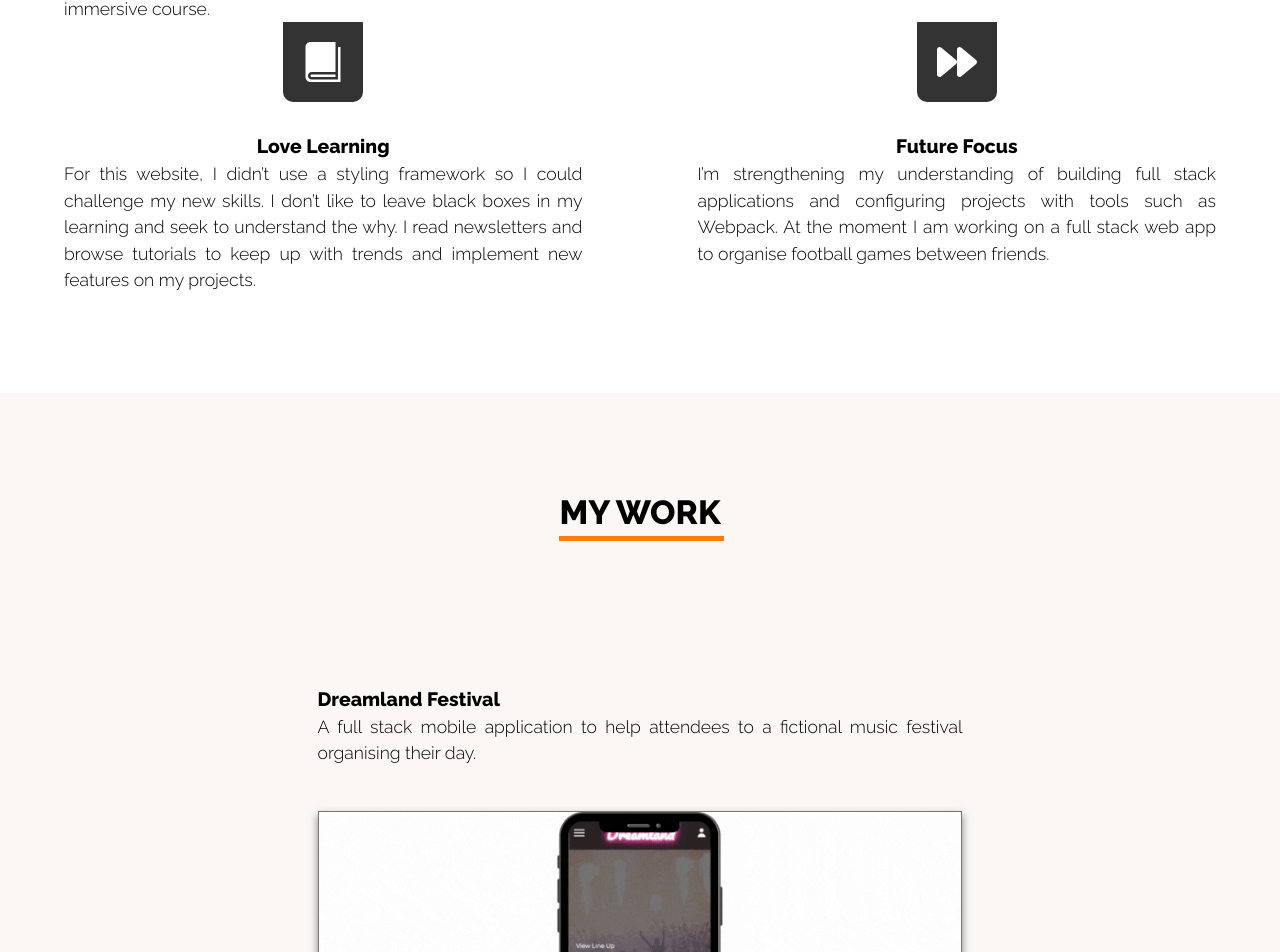
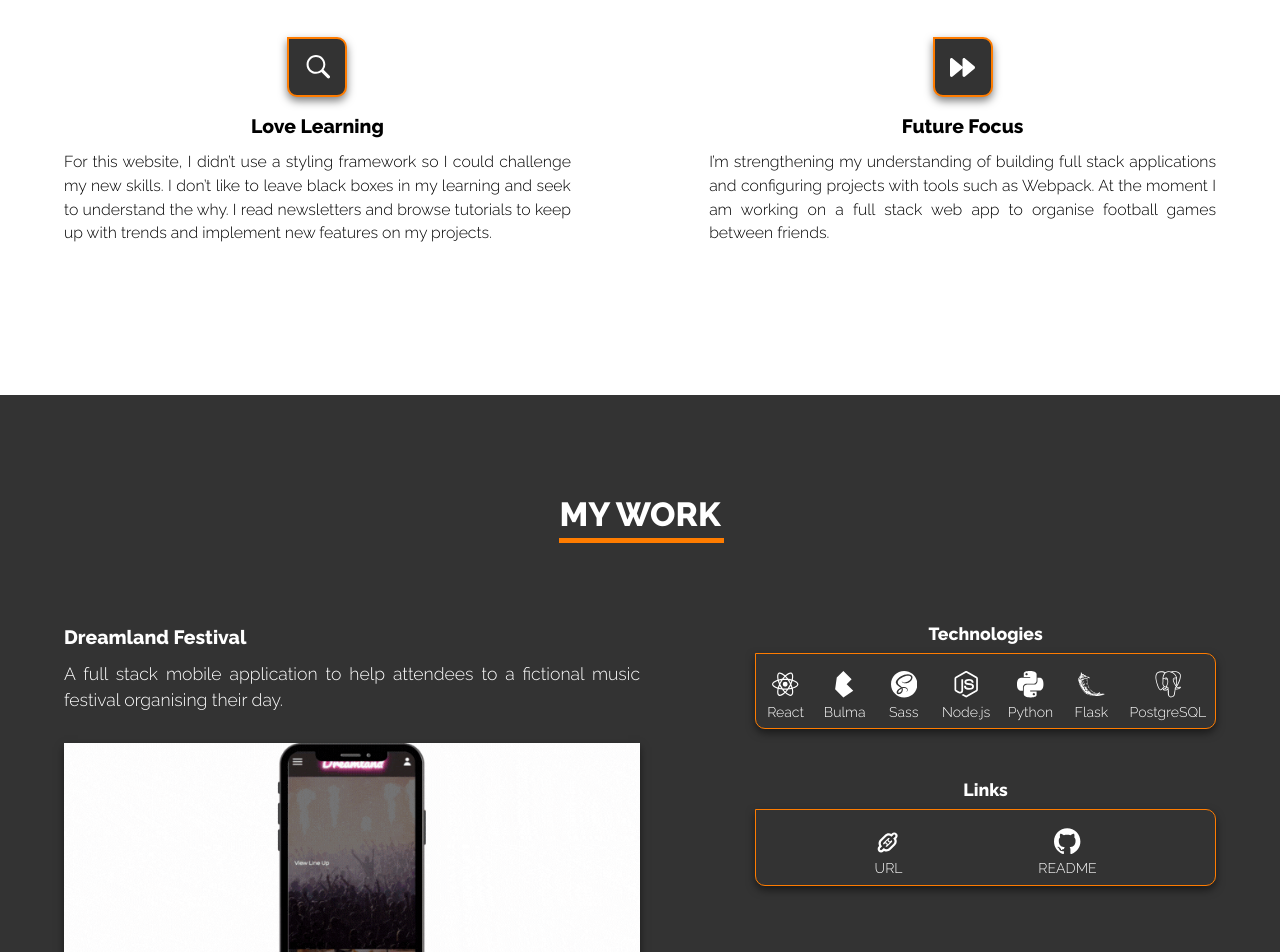
Before and after one commit to fdepasse/portfolio, a React (Create React App) app: page / in a window 1280 px wide. Shown: the part 1811-2763 px from the top of the page. Built offline with nearby package versions, Linux system fonts and the light colour scheme.

Commit message:
my work responsive

```diff
--- a/src/components/my-work/Carousel.js
+++ b/src/components/my-work/Carousel.js
@@ -2,15 +2,12 @@ import React from 'react'
 import { PreviousButton, NextButton } from './Buttons'
 
 
-function Carousel({ project, setProject, slide, setSlide, swipeRight, setSwipeRight, swipeLeft, setSwipeLeft }) {
+function Carousel({ project, setProject, slide, setSlide }) {
   return <figure id='project-carousel'>
-    <img src={project.image} alt='carousel showing projects' className={`${swipeRight ? 'swipe-right' : ''} ${swipeLeft ? 'swipe-left' : ''}`} onAnimationEnd={() => {
-      setSwipeRight(false)
-      setSwipeLeft(false)
-      }} />
+    <img src={project.image} alt='carousel showing projects' />
     <nav id='project-buttons-nav'>
-      <PreviousButton setProject={setProject} setSwipeLeft={setSwipeLeft} slide={slide} setSlide={setSlide} />
-      <NextButton setProject={setProject} setSwipeRight={setSwipeRight} slide={slide} setSlide={setSlide} />
+      <PreviousButton setProject={setProject} slide={slide} setSlide={setSlide} />
+      <NextButton setProject={setProject} slide={slide} setSlide={setSlide} />
     </nav>
   </figure>
 }
--- a/src/components/my-work/MyWork.js
+++ b/src/components/my-work/MyWork.js
@@ -8,16 +8,20 @@ import ProjectLinks from './ProjectLinks'
 function MyWork() {
   const [project, setProject] = useState(defaultProject)
   const [slide, setSlide] = useState(defaultProject.id)
-  const [swipeRight, setSwipeRight] = useState(false)
-  const [swipeLeft, setSwipeLeft] = useState(false)
 
   return <section id='mywork' className='section'>
     <section className='sub-section'>
       <h2 className='title'>MY WORK</h2>
-        <Project project={project} swipeRight={swipeRight} swipeLeft={swipeLeft} />
-        <Carousel project={project} setProject={setProject} slide={slide} setSlide={setSlide} swipeRight={swipeRight} setSwipeRight={setSwipeRight} swipeLeft={swipeLeft} setSwipeLeft={setSwipeLeft} />
-        <Tech project={project} swipeRight={swipeRight} swipeLeft={swipeLeft} />
-        <ProjectLinks project={project} swipeRight={swipeRight} swipeLeft={swipeLeft} />
+      <section id='mywork-content-container'>
+        <section id='project-carousel-section'>
+          <Project project={project} />
+          <Carousel project={project} setProject={setProject} slide={slide} setSlide={setSlide} />
+        </section>
+        <section id='tech-links-section'>
+          <Tech project={project} />
+          <ProjectLinks project={project} />
+        </section>
+      </section>
     </section>
   </section>
 }
--- a/src/components/my-work/Project.js
+++ b/src/components/my-work/Project.js
@@ -1,7 +1,7 @@
 import React from 'react'
 
-function Project({ project, swipeRight, swipeLeft }) {
-  return <div id='project-desc' role='article' className={`${swipeRight ? 'swipe-right' : ''} ${swipeLeft ? 'swipe-left' : ''}`}>
+function Project({ project }) {
+  return <div id='project-desc' role='article'>
       <h3 className='heading'>{project.name}</h3>
       <p className='content'>{project.description}</p>
     </div>
--- a/src/components/my-work/ProjectLinks.js
+++ b/src/components/my-work/ProjectLinks.js
@@ -3,8 +3,9 @@ import { SiGithub } from 'react-icons/si'
 import { TiLinkOutline } from 'react-icons/ti'
 
 
-function ProjectLinks({ project, swipeRight, swipeLeft }) {
-  return <div id='project-links' role='navigation' className={`${swipeRight ? 'swipe-right' : ''} ${swipeLeft ? 'swipe-left' : ''}`}>
+function ProjectLinks({ project }) {
+  return <div id='project-links' role='navigation'>
+    <h4>Links</h4>
     <nav id='project-links-nav' >
       <a href={project.url} target='blank'>
         <figure>
--- a/src/components/my-work/Tech.js
+++ b/src/components/my-work/Tech.js
@@ -1,7 +1,7 @@
 import React from 'react'
 
-function Tech({ project, swipeRight, swipeLeft }) {
-  return <div id='project-tech' role='article' className={`${swipeRight ? 'swipe-right' : ''} ${swipeLeft ? 'swipe-left' : ''}`}>
+function Tech({ project }) {
+  return <div id='project-tech' role='article'>
     <h4>Technologies</h4>
     <div id='project-tech-list'>
     {project.tech.map(tech => {
--- a/src/content/data/data.js
+++ b/src/content/data/data.js
@@ -6,7 +6,7 @@ import { SiHtml5, SiCss3, SiJavascript, SiSass, SiNodeDotJs, SiPython, SiFlask,
 import profile from '../../content/images/profile-picture.jpg'
 import { RiHistoryLine, RiCodeSSlashLine } from 'react-icons/ri'
 import { FaForward } from 'react-icons/fa'
-import { ImBook } from 'react-icons/im'
+import { GoSearch } from 'react-icons/go'
 const Express = () => <i className="devicon-express-original"></i>
 
 
@@ -34,7 +34,7 @@ export const aboutMe = [
   {
     heading: 'Love Learning',
     name: 'love-learning',
-    image: <ImBook />,
+    image: <GoSearch />,
     content: 'For this website, I didn’t  use a styling framework  so I could challenge my new skills. I don’t like to leave  black boxes in my learning and seek to understand the why. I read newsletters and browse tutorials to keep up with trends and implement new features on my projects.'
   },
   {
--- a/src/style/about-me.scss
+++ b/src/style/about-me.scss
@@ -4,12 +4,15 @@
   #who-skills {
     display: flex;
     flex-direction: column;
-    margin-bottom: 100px;
+    margin-bottom: 50px;
   }
 
   #skills-section {
     display: flex;
     flex-direction: column;
+    h3 {
+      align-self: center;
+    }
   }
 
   #skills-bars-container {
@@ -25,23 +28,24 @@
     background-color: $dark-grey;
     border-top-right-radius: 10px;
     border-bottom-right-radius: 10px;
+    border-bottom-left-radius: 10px;
     box-shadow: 0 4px 8px rgba(0, 0, 0, 0.5);
     width: 100%;
-    height: 10ch;
-    margin: 10px 0;
+    height: 7.5ch;
+    margin: 20px 0;
     transition: 0.3s;
-    &:hover {
-      box-shadow: none;
-    }
 
     h5 {
-      color: white;
-      background-color: rgba(0, 0, 0, 0.2);
+      color: $dark-grey;
+      background-color: $orange;
+      font-size: 0.7rem;
+      opacity: 1;
       writing-mode: vertical-rl;
       transform: rotate(180deg);
       height: 100%;
       text-align: center;
       padding: 0 0.5rem;
+      border-top-right-radius: 10px;
     }
   }
 
@@ -61,9 +65,6 @@
     color: white;
     font-size: 1.5rem;
     transition: 0.3s;
-    &:hover {
-      color: $orange;
-    }
 
     figcaption {
       padding-top: 0.5rem;
@@ -75,7 +76,11 @@
     display: flex;
     flex-direction: column;
     align-items: center;
-    margin-bottom: 100px;
+    margin-bottom: 50px;
+
+    p {
+      font-size: 0.9rem;
+    }
   }
 
   img {
@@ -96,14 +101,16 @@
       justify-content: center;
       background-color: $dark-grey;
       color: white;
-      font-size: 40px;
+      font-size: 25px;
+      border: solid 2px $orange;
       border-bottom-left-radius: 10px;
       border-bottom-right-radius: 10px;
-      width: 80px;
-      height: 80px;
-      padding: 1rem;
+      border-top-right-radius: 10px;
+      box-shadow: 0 4px 8px rgba(0, 0, 0, 0.5);
+      width: 60px;
+      height: 60px;
       align-self: center;
-      margin-bottom: 30px;
+      margin-bottom: 15px;
     }
   }
 }
@@ -117,6 +124,9 @@
 }
 
 @media only screen and (min-width: 768px) {
+  #about #who-skills {
+    margin-bottom: 70px;
+  }
 
   #about #articles-about-me {
     display: flex;
@@ -127,15 +137,17 @@
   }
 
   #articles-about-me article {
-    width: 27.5ch;
+    width: 25ch;
   }
 
-  #background, #love-learning{
-    margin-right: 2.5ch;
+  #background,
+  #love-learning {
+    margin-right: 5ch;
   }
 
-  #code, #future-focus{
-    margin-left: 2.5ch;
+  #code,
+  #future-focus {
+    margin-left: 5ch;
   }
 }
 
@@ -145,15 +157,15 @@
     flex-direction: row;
     width: 100%;
     justify-content: space-between;
-    margin-bottom:0;
+    margin: 25px 0 25px 0;
   }
 
-  #who{
-    width: 45%;
+  #who {
+    width: 44%;
     margin: 0;
   }
 
-  #skills-section{
+  #skills-section {
     width: 45%;
   }
 
@@ -163,13 +175,26 @@
   }
 
   #articles-about-me article {
-    width: 45%;
-    margin: 0;
+    width: 44%;
+    margin-top: 25px;
   }
 }
 
 @media only screen and (min-width: 1560px) {
+  #articles-about-me {
+    margin-top: 50px;
+  }
+
   #articles-about-me article {
     width: 25ch;
   }
+
+  #background {
+    margin-right: 0;
+  }
+
+  #love-learning {
+    margin-left: 5ch;
+    margin-right: 0;
+  }
 }
--- a/src/style/index.scss
+++ b/src/style/index.scss
@@ -46,7 +46,7 @@ body {
   font-size: 1.9rem;
   max-width: 60ch;
   color: black;
-  margin-bottom: 100px;
+  margin-bottom: 80px;
   &:after {
     content: "";
     display: block;
@@ -62,6 +62,7 @@ body {
   color: black;
   line-height: 150%;
   max-width: 60ch;
+  margin-bottom: 0.5rem;
 }
 
 .sub-heading {
--- a/src/style/my-work.scss
+++ b/src/style/my-work.scss
@@ -1,97 +1,43 @@
 @import "./utilities";
 
 #mywork {
-  background-color: $off-white;
+  background-color: $dark-grey;
+
+  h2,
+  p,
+  h3 {
+    color: white;
+  }
+
+  h4 {
+    padding: 0 0 0.5rem 0;
+    color: white;
+  }
+
+  #mywork-content-container {
+    display: flex;
+    flex-direction: column;
+    align-items: center;
+  }
+
+  #project-carousel-section {
+    display: flex;
+    flex-direction: column;
+    width: 100%;
+    max-width: 60ch;
+    margin-bottom: 50px;
+  }
 
   #project-desc {
     display: flex;
     flex-direction: column;
-    padding: 2.5rem 0 0 0;
-  }
-
-  #project-tech {
-    padding: 2.5rem 0 0 0;
-    width: 100%;
-    max-width: 60ch;
-
-    h4{
-      padding: 0 0 1rem 0;
-    }
-  }
-
-  #project-tech-list {
-    display: flex;
-    flex-direction: row;
-    align-self: center;
-    justify-content: space-evenly;
-    align-items: center;
-    flex-wrap: wrap;
-    width: 100%;
-    max-width: 60ch;
-    padding: 0.5rem 0 0 0;
-    background-color: $dark-grey;
-    box-shadow: 0 4px 8px rgba(0, 0, 0, 0.5);
-
-    figure {
-      text-align: center;
-      font-size: 1.5rem;
-      padding: 0.5rem;
-      color: white;
-      transition: 0.3s;
-      &:hover{
-        color: $orange;
-      }
-    }
-
-    figcaption {
-      font-size: 0.8rem;
-    }
-  }
-
-  #project-links {
-    display: flex;
-    flex-direction: column;
-    background-color: black;
-    box-shadow: 0 4px 8px rgba(0, 0, 0, 0.5);
-    margin: 0.5rem 0 0 0;
-    width: 100%;
-    max-width: 60ch;
-  }
-
-  #project-links-nav {
-    display: flex;
-    flex-direction: row;
-    justify-content: center;
-    align-items: center;
-    width: 50%;
-    align-self: center;
-
-    a {
-      text-align: center;
-      text-decoration: none;
-      color:white;
-      font-size: 1.5rem;
-      padding: 0.5rem 1rem;
-      transition: 0.3s;
-      &:hover{
-        color: $orange;
-      }
-
-    }
-
-    figcaption {
-      font-size: 0.8rem;
-    }
+    margin-bottom: 30px;
   }
 
   #project-carousel {
-    padding: 2.5rem 0 0 0;
-
     img {
       box-shadow: 0 4px 8px rgba(0, 0, 0, 0.5);
-      border: $light-grey solid 1px;
       width: 100%;
-      max-width: 60ch;
     }
 
     h4 {
@@ -106,10 +52,14 @@
     width: 100%;
     padding: 1rem 0 0 0;
     font-size: 0.9rem;
+
+    div {
+      color: white;
+    }
   }
 
   .arrow {
-    border: solid black;
+    border: solid white;
     border-width: 0 0.2em 0.2em 0;
     display: inline-block;
     padding: 0.2em;
@@ -122,4 +72,106 @@
   .right {
     transform: rotate(-45deg);
   }
+
+  #tech-links-section {
+    display: flex;
+    flex-direction: column;
+    width: 100%;
+    max-width: 60ch;
+  }
+
+  #project-tech {
+    display: flex;
+    flex-direction: column;
+    align-items: center;
+    margin-bottom: 50px;
+  }
+
+  #project-tech-list {
+    display: flex;
+    flex-direction: row;
+    align-self: center;
+    justify-content: space-evenly;
+    align-items: center;
+    flex-wrap: wrap;
+    width: 100%;
+    max-width: 60ch;
+    padding: 0.5rem 0 0 0;
+    border: solid 1.5px $orange;
+    border-top-right-radius: 10px;
+    border-bottom-right-radius: 10px;
+    border-bottom-left-radius: 10px;
+    box-shadow: 0 4px 8px rgba(0, 0, 0, 0.5);
+
+    figure {
+      flex: 1 1 0;
+      text-align: center;
+      font-size: 1.5rem;
+      padding: 0.5rem;
+      color: white;
+      transition: 0.3s;
+    }
+
+    figcaption {
+      font-size: 0.8rem;
+    }
+  }
+
+  #project-links {
+    display: flex;
+    flex-direction: column;
+    align-items: center;
+  }
+
+  #project-links-nav {
+    display: flex;
+    flex-direction: row;
+    align-self: center;
+    justify-content: space-evenly;
+    align-items: center;
+    flex-wrap: wrap;
+    width: 100%;
+    max-width: 60ch;
+    padding: 0.5rem 0 0 0;
+    border: solid 1.5px $orange;
+    border-top-right-radius: 10px;
+    border-bottom-right-radius: 10px;
+    border-bottom-left-radius: 10px;
+    box-shadow: 0 4px 8px rgba(0, 0, 0, 0.5);
+
+    a {
+      text-align: center;
+      text-decoration: none;
+      color: white;
+      font-size: 1.5rem;
+      padding: 0.5rem 1rem;
+      transition: 0.3s;
+      &:hover {
+        color: $orange;
+      }
+    }
+
+    figcaption {
+      font-size: 0.8rem;
+    }
+  }
 }
+
+@media only screen and (min-width: 1000px) {
+  #mywork #mywork-content-container {
+    display: flex;
+    flex-direction: row;
+    justify-content: space-between;
+    align-items: flex-start;
+    width: 100%;
+  }
+
+  #mywork #project-carousel-section {
+    width: 50%;
+    margin-bottom: 0;
+  }
+
+  #mywork #tech-links-section {
+    width: 40%;
+  }
+}
```
Also changed, not shown: src/components/my-work/Buttons.js (+4 -10 lines).
